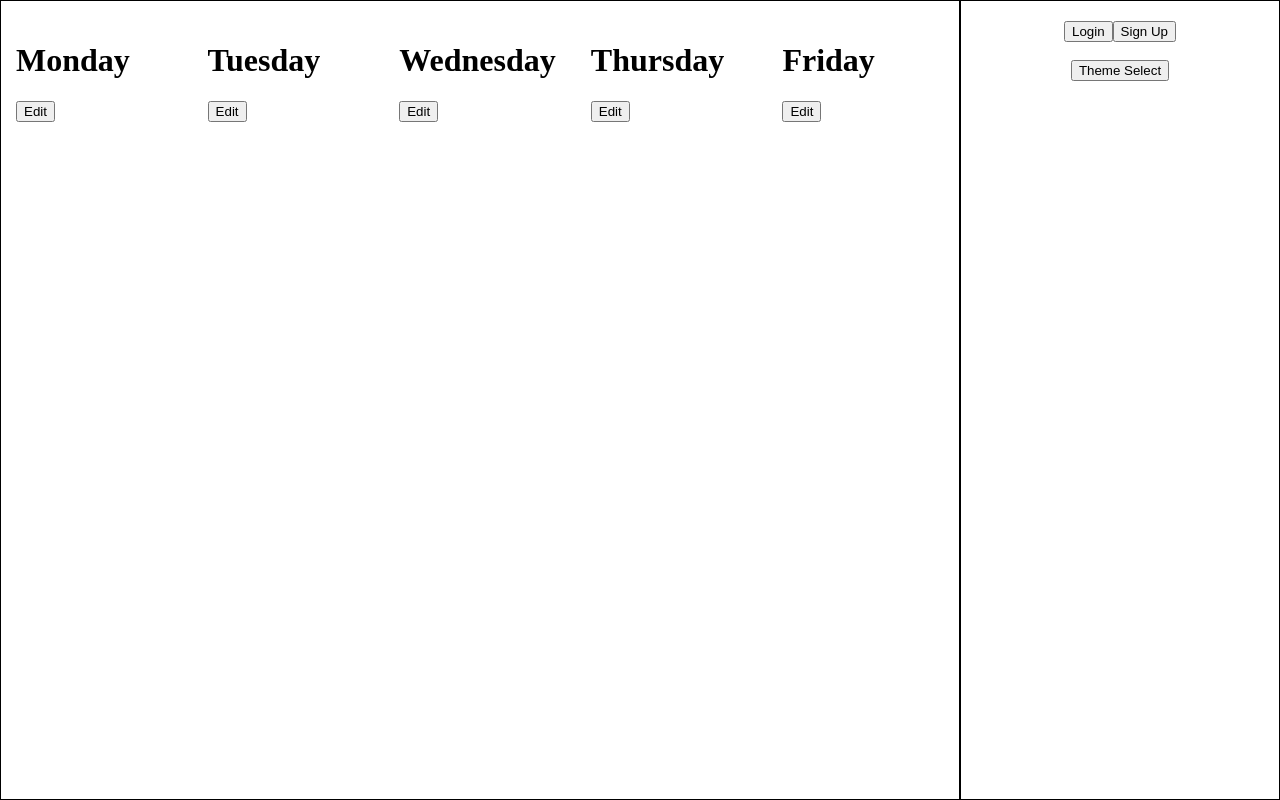
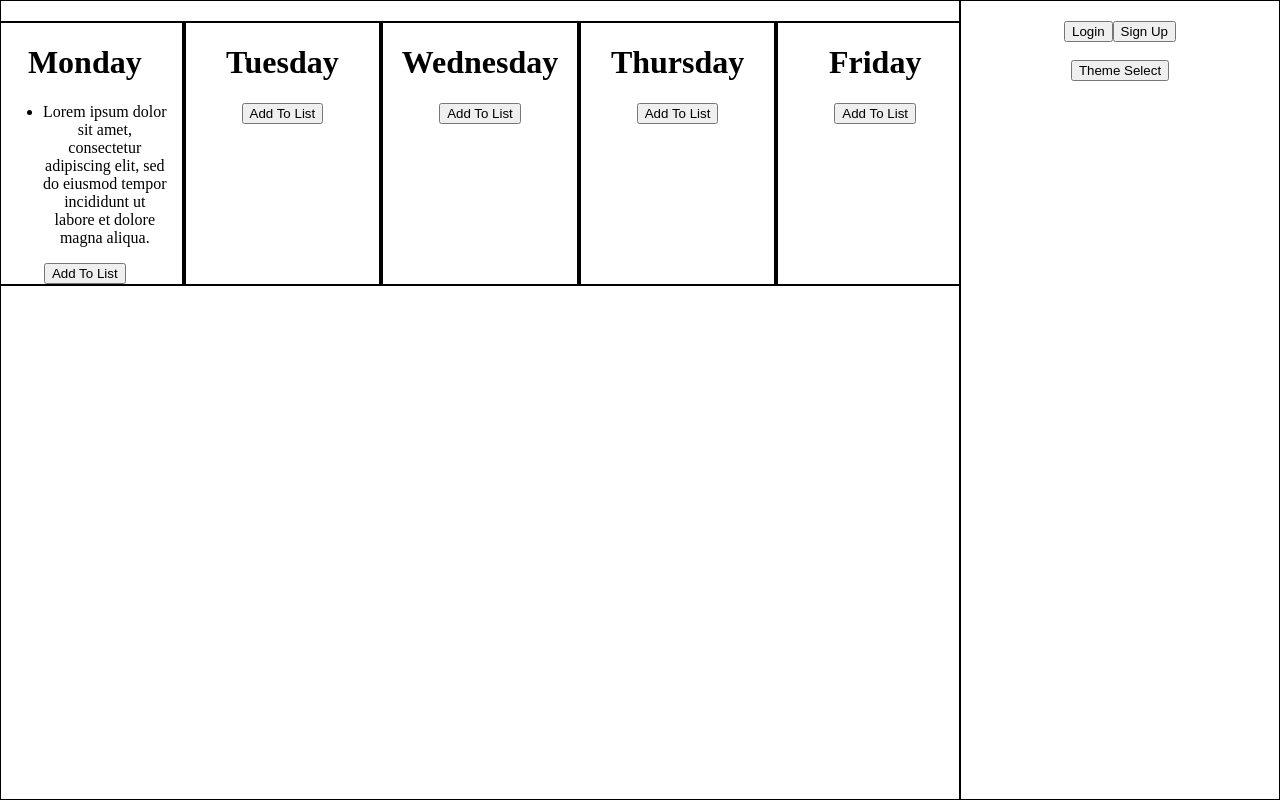
Before and after one commit to randy6/FinalProject, a website: page index.html in a window 1280 px wide. Drawn offline with nearby package versions, Linux system fonts and the light colour scheme.

Commit message:
Updated UI and added some basic function setups. -Jordon

```diff
--- a/render.js
+++ b/render.js
@@ -3,17 +3,20 @@
 /* Render the Board */
 export const loadBoard = function () {
     return `<div id="Planner-Side" class="split left">
-                <div id="Days-Of-Week" class="container">
                 <div class="row">
                     <div id="Monday" class="col">
                         <div id="Title">
                             <h1> Monday </h1>
                         </div>
                         <div id="todo">
-
+                            <ul id="list">
+                                <li id="element">
+                                    Lorem ipsum dolor sit amet, consectetur adipiscing elit, sed do eiusmod tempor incididunt ut labore et dolore magna aliqua.
+                                </li>
+                            </ul>
                         </div>
                         <div id="button">
-                                <button type="button" id="edit"> Edit </button>
+                            <button type="submit" id="add" onclick="addToListPress(event)"> Add To List </button>
                         </div>
                     </div>
                     <div id="Tuesday" class="col">
@@ -21,10 +24,10 @@ export const loadBoard = function () {
                             <h1> Tuesday </h1>
                         </div>
                         <div id="todo">
-
+                            <ul id="list"> </ul>
                         </div>
                         <div id="button">
-                                <button type="button" id="edit"> Edit </button>
+                            <button type="submit" id="add" onclick="addToListPress(event)"> Add To List </button>
                         </div>
                     </div>
                     <div id="Wednesday" class="col">
@@ -32,10 +35,10 @@ export const loadBoard = function () {
                             <h1> Wednesday </h1>
                         </div>
                         <div id="todo">
-
+                            <ul id="list"> </ul>
                         </div>
                         <div id="button">
-                                <button type="button" id="edit"> Edit </button>
+                            <button type="submit" id="add" onclick="addToListPress(event)"> Add To List </button>
                         </div>
                     </div>
                     <div id="Thursday" class="col">
@@ -43,10 +46,10 @@ export const loadBoard = function () {
                             <h1> Thursday </h1>
                         </div>
                         <div id="todo">
-
+                            <ul id="list"> </ul>
                         </div>
                         <div id="button">
-                                <button type="button" id="edit"> Edit </button>
+                            <button type="submit" id="add" onclick="addToListPress(event)"> Add To List </button>
                         </div>
                     </div>
                     <div id="Friday" class="col">
@@ -54,11 +57,10 @@ export const loadBoard = function () {
                             <h1> Friday </h1>
                         </div>
                         <div id="todo">
-
+                            <ul id="list"> </ul>
                         </div>
                         <div id="button">
-                                <button type="button" id="edit"> Edit </button>
-                            </div>
+                            <button type="submit" id="add" onclick="addToListPress(event)"> Add To List </button>
                         </div>
                     </div>
                 </div>
@@ -67,29 +69,48 @@ export const loadBoard = function () {
                 <div id="Buttons" class="container">
                     <div class="col">
                         <div id="Logins" class="row">
-                            <button type="button"> Login </button>
-                            <button type="button"> Sign Up </button>
+                            <button type="submit" id="login" onclick="login(event)"> Login </button>
+                            <button type="submit" id="signup" onclick="signUp(event)"> Sign Up </button>
                         </div>
                         <br>
                         <div id="Theme" class="row">
-                            <button type="button"> Theme Select </button>
+                            <button type="submit" id="theme" onclick="themeSelect(event)"> Theme Select </button>
                         </div>
                     </div>
                 </div>
             </div>`;
 };
 
-/* Handle Edit Button Press */
+/* Handle Add To List Button Press */
+export const addToListPress = function (event) {
+    alert("Add to List was clicked");
+};
 
-/* Handle Save Button Press */
+/* Handle Login Button Press */
+export const login = function (event) {
+    alert("Login Button was clicked");
+};
 
-/* Handle Cancel Button Press */
+/* Handle Sign Up Button Press */
+export const signUp = function (event) {
+    alert("Sign Up Button was clicked");
+};
+
+/* Handle Theme Selector Press */
+export const themeSelect = function (event) {
+    alert("Theme Select Button was clicked");
+};
 
 /* Render All */
 export const loadAll = function () {
     const $screen = $('#screen');
 
     $screen.append(loadBoard());
+
+    $("#screen").on("click", "#add", addToListPress);
+    $("#screen").on("click", "#login", login);
+    $("#screen").on("click", "#signup", signUp);
+    $("#screen").on("click", "#theme", themeSelect);
 };
 
 /* Execute loadAll */
--- a/style.css
+++ b/style.css
@@ -27,6 +27,8 @@
 /* Handle the Days of the Week */
 #Monday.col, #Tuesday.col, #Wednesday.col, #Thursday.col, #Friday.col {
   width: 15%;
+  text-align: center;
+  border: 2px solid black;
 }
 
 /* Handle the Buttons */
```
Lines whose indentation alone changed are shown as unchanged.
